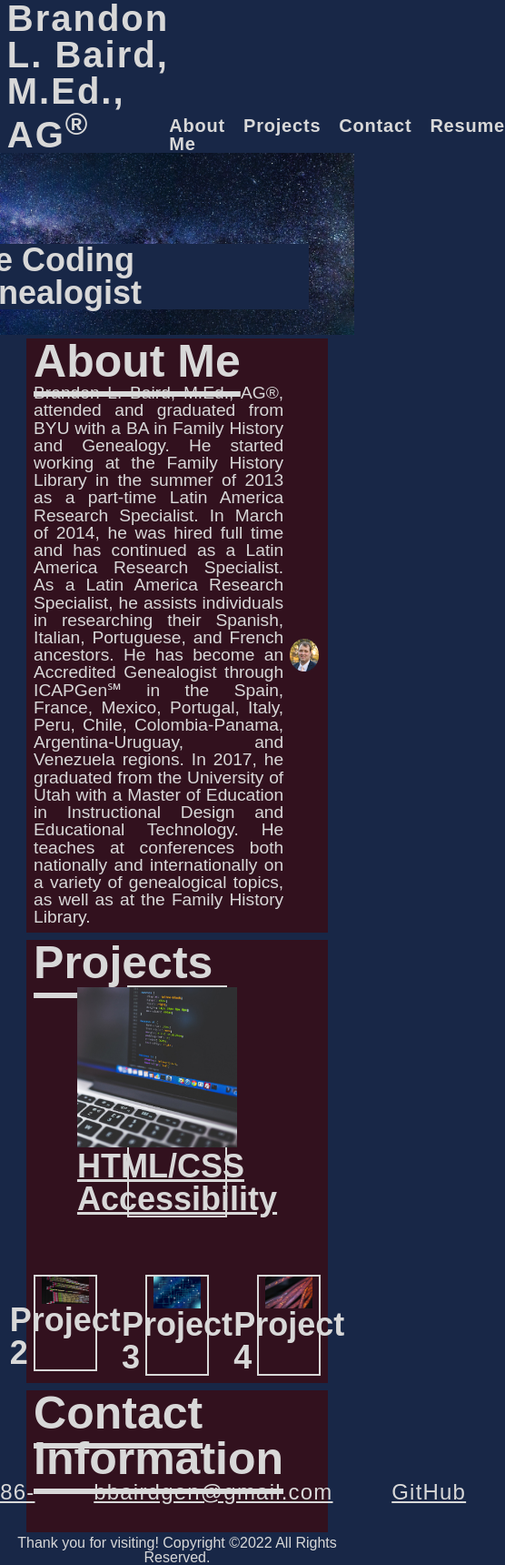
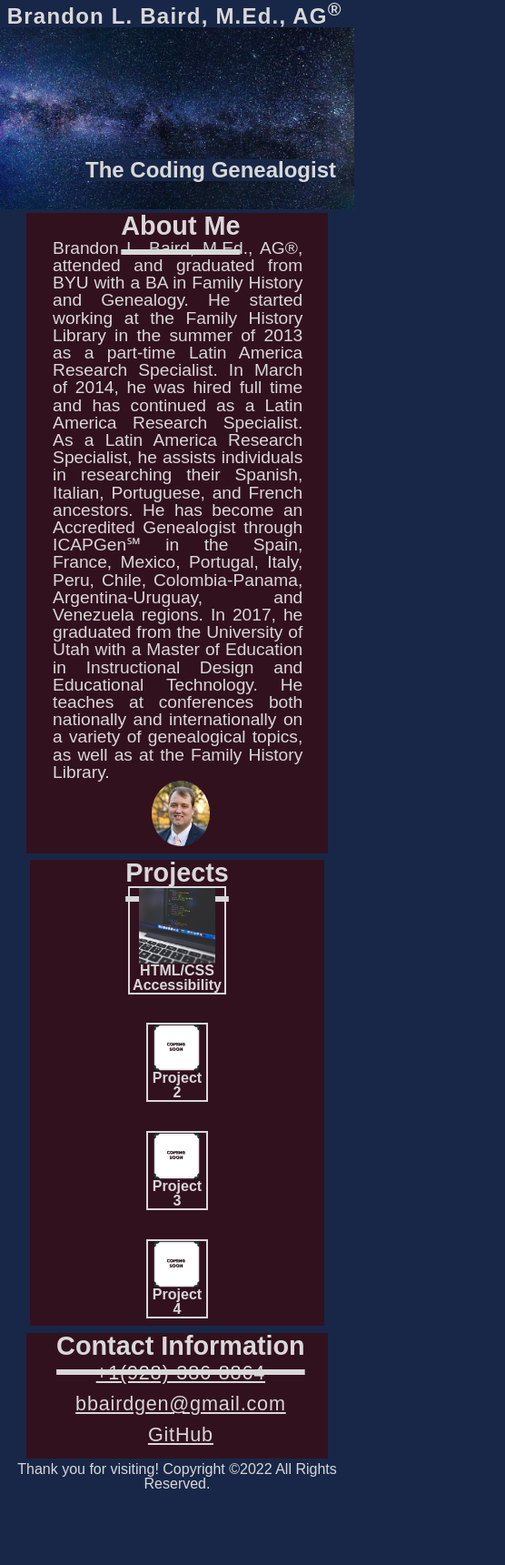
Before and after one commit to bbairdgen/The-Coding-Genealogists-Portfolio, a plain HTML site: page index.html in a window 390 px wide. Shown: the whole page at 91% size, 556 px wide, since content can reach past the window. After the commit the page ends 1639 px from the top, so only its background shows below. Drawn offline with Linux system fonts and the light colour scheme; files that its build step writes are made by us from their sources.

Commit message:
Last adjustments and README added.

```diff
--- a/assets/style.css
+++ b/assets/style.css
@@ -34,13 +34,9 @@ h1 {
     letter-spacing: 0.05em;
 }
 
-nav ul {
-    display: flex;
-    justify-content: space-between;
-    gap: 20px;
-    min-width: 250px;
-    list-style-type: none;
-    letter-spacing: 0.05em;
+
+nav a {
+    text-decoration: none;
 }
 
 .about-me {
@@ -65,10 +61,23 @@ nav ul {
     align-items: center;
     border: 2px solid var(--gray);
     width: 35%;
-    margin: 0 auto 20% auto;
+    margin: 0 auto 10% auto;
+    text-align: center;
    }
 
+.card a {
+    display: flex;
+    flex-direction: column;
+    align-items: center;
+    text-decoration: none;
+}
+
+.card a:hover {
+    cursor: pointer;
+}
+
 .card h3 {
+    display: flex;
     font-size: 225%;
 }
 
@@ -81,17 +90,26 @@ nav ul {
     align-items: center;
 }
 
+.card-sml:hover {
+    text-decoration: underline;
+    cursor: pointer;
+}
+
 .card-sml h3 {
+    display: flex;
     font-size: 225%;
 }
 
 .contact {
     display: flex;
     justify-content: center;
-    gap: 20%;
+    gap: 18%;
     list-style-type: none;
     letter-spacing: 0.05em;
-    font-size: x-large;
+}
+
+.contact a {
+    font-size: 1.35rem;
 }
 
 .content {
@@ -106,16 +124,20 @@ nav ul {
     flex-wrap: wrap;
 }
 
+.highlight:hover {
+    text-decoration: underline;
+}
+
 .large-img {
     width: 80%;
 }
 
-.nav-menu {
+/* .nav-menu {
     color: var(--gray);
     font-weight: 900;
     font-size: 125%;
     text-decoration: none;
-}
+} */
 
 .profile {
     height: auto;
@@ -155,7 +177,6 @@ nav ul {
 
 .support {
     display: flex;
-    flex-wrap: wrap;
     gap: 5%;
     justify-content: space-between;
 }
@@ -198,20 +219,120 @@ nav ul {
     flex-direction: column;
     flex-wrap: wrap;
     background-color: var(--brown);
-    width: 85%;
+    width: 83%;
     justify-content: center;
     padding: 0 2% 2% 2%;
     margin: 1% auto 1%;
 }
 
+
+nav {
+    display: flex;
+    justify-content: flex-end;
+    gap: 5%;
+    min-width: 30%;
+    letter-spacing: 0.05em;
+    font-weight: 900;
+    font-size: 1.25rem;
+    padding-bottom: 1%;
+}
+
 @media screen and (max-width: 992px) {
 
+    h1 {
+        font-size: 190%;
+    }
+
+    h2.subsection {
+        font-size: 2.5rem;
+    }
+
+    h3.project-title {
+        font-size: 1.5rem;
+        text-align: center;
+    }
+
+    nav {
+        font-size: 1rem;
+    }
+
+   ul.contact {
+    display: flex;
+    flex-direction: column;
+    align-items: center;
+    line-height: 200%;
+   }
+
+   .about-me {
+    display: flex;
+    flex-direction: column;
+   }
+
+   .profile {
+    width: 20%;
+}
 }
 
 @media screen and (max-width: 768px) {
+
+   h1 {
+    font-size: 150%;
+   }
+
+    h2.subsection {
+        font-size: 1.8rem;
+    }
+
+    h2.subtitle-txt {
+        font-size: 1.75rem;
+        top: 125px;
+        right: 20px;
+    }
+
+    h3.project-title {
+        font-size: 1rem;
+    }
+
+    nav {
+        font-size: .75rem;
+    }
+
+    ul.contact {
+        line-height: 200%;
+    }
+
+    .support {
+        flex-direction: column;
+        align-items: center;
+        gap: 2em;
+    }
+
 
 }
 
 @media screen and (max-width: 576px) {
 
+
+    h2.subtitle-txt {
+        font-size: 1.5rem;
+        top: 145px;
+        right: 20px;
+    }
+
+    nav {
+        display: none;
+    }
+
+    #about {
+        align-items: center;
+    }
+
+    #contact-info {
+        align-items: center;
+    }
+
+    #projects {
+        align-items: center;
+    }
+
 }
--- a/index.html
+++ b/index.html
@@ -1,5 +1,5 @@
 <!DOCTYPE html>
-<html lang="e">
+<html lang="en">
 
 <head>
   <title>Brandon Portfolio</title>
@@ -16,12 +16,12 @@
         <h1>Brandon L. Baird, M.Ed., AG<sup>&reg;</sup></h1>
         <!-- Nav Menu -->
         <nav>
-           <ul>
-            <li><a class="nav-menu" href="#about">About Me</a></li>
-            <li><a class="nav-menu" href="#projects">Projects</a></li>
-            <li><a class="nav-menu" href="#contact-info">Contact</a></li>
-            <li><a class="nav-menu" href="assets/files/Resume.pdf">Resume</a></li>
-           </ul>
+           <!-- <ul> -->
+            <a class="nav-menu" href="#about">About</a>
+            <a class="nav-menu" href="#projects">Projects</a>
+            <a class="nav-menu" href="#contact-info">Contact</a>
+           <a class="nav-menu" href="assets/files/Resume.pdf">Resume</a>
+           <!-- </ul> -->
         </nav>
     </header>
 
@@ -48,22 +48,22 @@
             <div class="card">
                 <a href="https://bbairdgen.github.io/Horiseon-Landing-Page/">
                 <img src="assets/images/coding-g94e748ce0_1920.jpg" alt="Laptop with coding on screen." class="large-img">
-                <h3>HTML/CSS Accessibility</h3>
+                <h3 class="project-title">HTML/CSS Accessibility</h3>
                 </a>
             </div>
         </div>
         <div class="support">
              <div class="card-sml">
-                <img src="assets/images/code-ga21c17a35_1920.jpg" alt="Lines of code" class="sml-img">
-                <h3>Project 2</h3>
+                <img src="assets/images/coming-soon-gbb98654c1_640.jpg" alt="Coming soon sign" class="sml-img">
+                <h3 class="project-title">Project 2</h3>
             </div>
               <div class="card-sml">
-                <img src="assets/images/circuit-board-g55c7953b5_1920.jpg" alt="Dots with connecting lines to make a circuit." class="sml-img">
-                <h3>Project 3</h3>
+                <img src="assets/images/coming-soon-gbb98654c1_640.jpg" alt="Coming soon sign" class="sml-img">
+                <h3 class="project-title">Project 3</h3>
                 </div>
             <div class="card-sml">
-                <img src="assets/images/fiber-g6f233f7c9_1920.jpg" alt="Fiber optic cables with red lights" class="sml-img">
-                <h3>Project 4</h3>
+                <img src="assets/images/coming-soon-gbb98654c1_640.jpg" alt="Coming soon sign" class="sml-img">
+                <h3 class="project-title">Project 4</h3>
             </div>
            </div>
         </section>
```
Also changed, not shown: assets/images/Screen Shot 2022-12-15 at 9.43.30 PM.png (added), assets/images/coming-soon-gbb98654c1_640.jpg (added), 1 other file.
